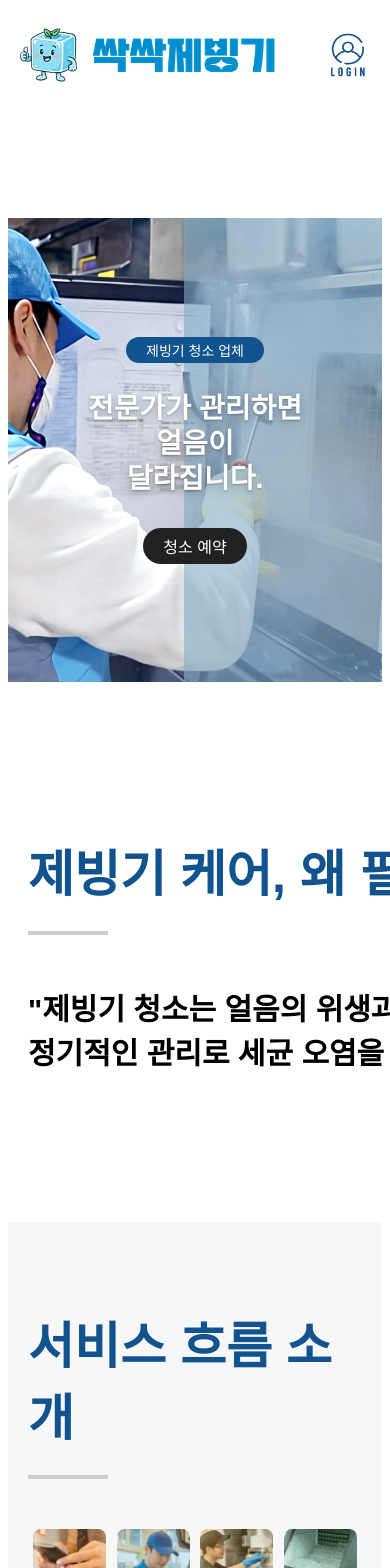
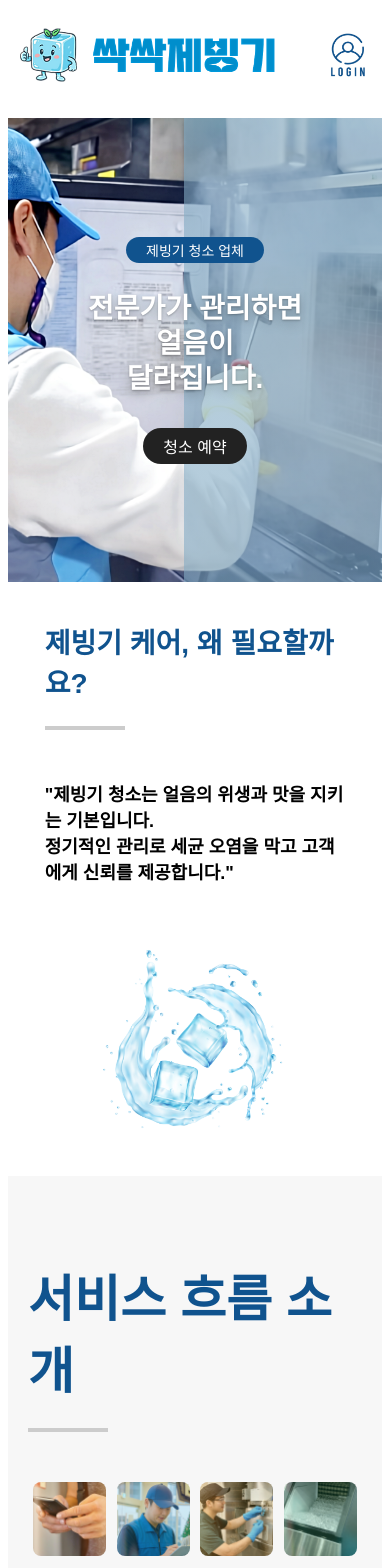
Before and after one commit to icemachine-green/icemachine_client, a React app: page / in a window 390 px wide. Shown: the top 1568 px of the page. Built offline with nearby package versions, Linux system fonts and the light colour scheme; the HTML template or start-up script is replaced by a standard one; a web font is replaced by a local one.

Commit message:
251223 COMPONENT02 반응형 구현 완료

```diff
--- a/src/components/component02/Component02.css
+++ b/src/components/component02/Component02.css
@@ -1,23 +1,24 @@
 .component02-container {
-  width: 1440px; /* Fixed width as requested */
+  width: 100%;
+  max-width: 1440px; /* 기존 최대 폭 유지 */
   height: 500px;
   display: flex;
-  justify-content: space-between; /* Image to the right, text to the left */
+  justify-content: space-between; /* 이미지 오른쪽, 텍스트 왼쪽 */
   align-items: center;
-  margin: 20px auto; /* Center horizontally */
-  /* background-color: #f0f0f0; */
-  padding: 0 20px; /* Add some padding inside the container */
+  margin: 20px auto;
+  padding: 0 20px;
+  box-sizing: border-box;
 }
 
 .component02-text {
-  max-width: 65%; /* Increased to give more space to text */
-  text-align: left; /* Align text to the left */
+  max-width: 65%;
+  text-align: left;
 }
 
 .component02-title {
   font-size: 50px;
-  margin-bottom: 25px; /* Reduced margin */
-  color: #10538e; /* H1 color as requested */
+  margin-bottom: 25px;
+  color: #10538e;
 }
 
 .component02-separator-bar {
@@ -32,6 +33,67 @@
 }
 
 .component02-image {
-  max-width: 30%; /* Reduced to give more space to text */
+  max-width: 30%;
   height: auto;
 }
+
+/* 반응형 시작 */
+@media (max-width: 1200px) {
+  .component02-title {
+    font-size: 42px;
+  }
+  .component02-paragraph {
+    font-size: 26px;
+  }
+  .component02-image {
+    max-width: 30%;
+  }
+}
+
+@media (max-width: 992px) {
+  .component02-title {
+    font-size: 36px;
+  }
+  .component02-paragraph {
+    font-size: 22px;
+  }
+  .component02-image {
+    max-width: 28%;
+  }
+  .component02-text {
+    max-width: 60%;
+  }
+}
+
+@media (max-width: 768px) {
+  .component02-container {
+    flex-direction: column;
+    height: auto;
+    text-align: center;
+  }
+  .component02-text {
+    max-width: 90%;
+    margin-bottom: 20px;
+  }
+  .component02-title {
+    font-size: 32px;
+  }
+  .component02-paragraph {
+    font-size: 20px;
+  }
+  .component02-image {
+    max-width: 50%;
+  }
+}
+
+@media (max-width: 480px) {
+  .component02-title {
+    font-size: 28px;
+  }
+  .component02-paragraph {
+    font-size: 18px;
+  }
+  .component02-image {
+    max-width: 70%;
+  }
+}
--- a/src/components/main/MainPage.jsx
+++ b/src/components/main/MainPage.jsx
@@ -11,8 +11,6 @@ import Component07 from "../component07/component07.jsx";
 const MainPage = () => {
   return (
     <>
-      <div className="mainpage-container">
-      </div>
       <Component01 />
       <Component02 />
       <Component03 />
```
